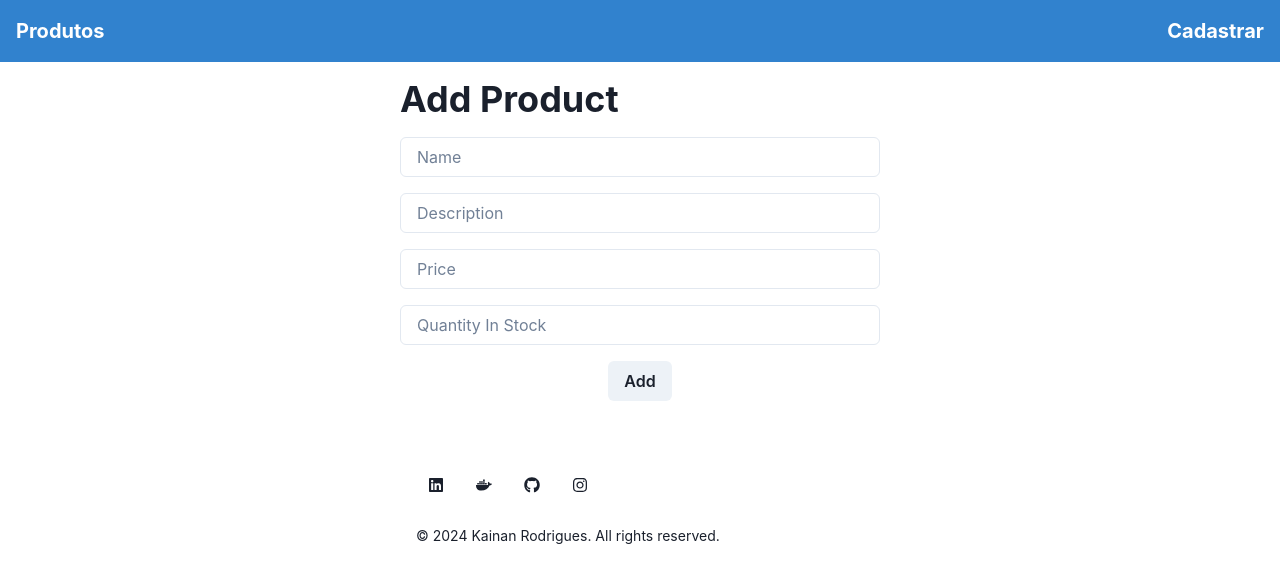
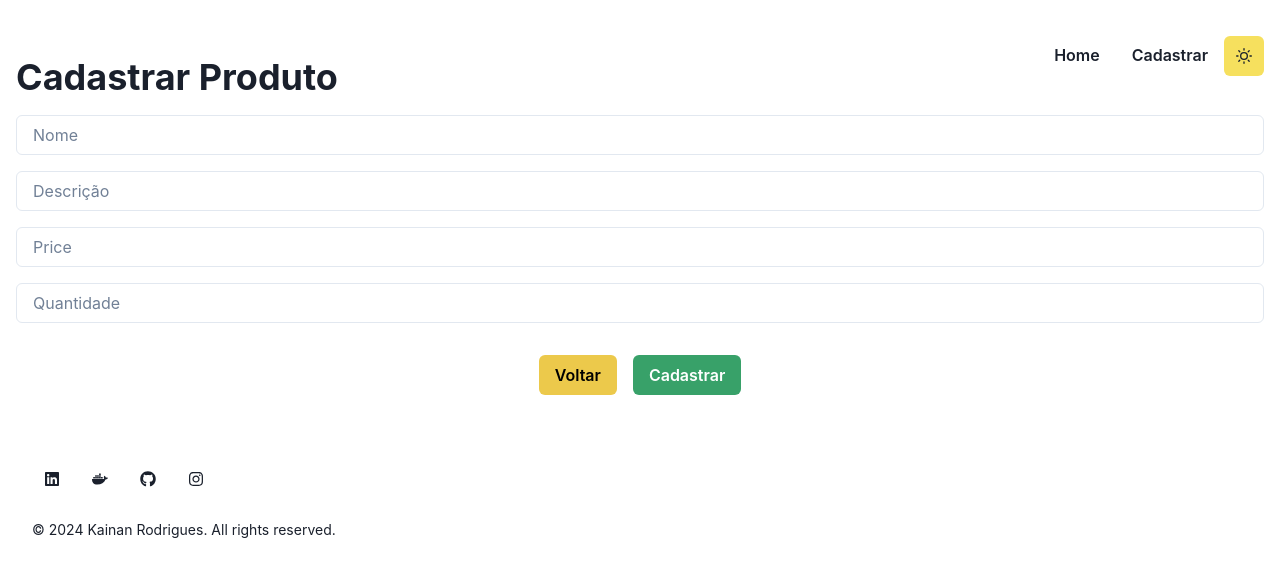
Before and after one commit to Kainanars/market-front, a React (Create React App) app: page /add in a window 1280 px wide. Shown: the top 582 px of the page. Built offline with nearby package versions, Linux system fonts and the light colour scheme.

Commit message:
Adicionando estilo

```diff
--- a/package.json
+++ b/package.json
@@ -3,6 +3,7 @@
   "version": "0.1.0",
   "private": true,
   "dependencies": {
+    "@chakra-ui/icons": "^2.1.1",
     "@chakra-ui/react": "^2.8.2",
     "@emotion/react": "^11.11.4",
     "@emotion/styled": "^11.11.0",
--- a/src/AddProductPage.js
+++ b/src/AddProductPage.js
@@ -1,12 +1,20 @@
 import React, { useState } from 'react';
+import { useNavigate } from 'react-router-dom';
+
 import axios from 'axios';
-import { Box, Heading, VStack, Input, Button } from '@chakra-ui/react';
+import { Box, Heading, VStack, Input, Button, HStack } from '@chakra-ui/react';
 
 const AddProductPage = () => {
     const [name, setName] = useState('');
     const [description, setDescription] = useState('');
     const [price, setPrice] = useState('');
     const [quantityInStock, setQuantityInStock] = useState('');
+    const navigate = useNavigate();
+
+
+    const handleGoBack = () => {
+        navigate(-1); // Voltar para a página anterior
+    };
 
     const handleSubmit = (e) => {
         e.preventDefault();
@@ -27,13 +35,16 @@ const AddProductPage = () => {
 
     return (
         <Box>
-            <Heading>Add Product</Heading>
+            <Heading>Cadastrar Produto</Heading>
             <VStack as="form" onSubmit={handleSubmit} spacing="4" mt="4">
-                <Input placeholder="Name" value={name} onChange={e => setName(e.target.value)} />
-                <Input placeholder="Description" value={description} onChange={e => setDescription(e.target.value)} />
+                <Input placeholder="Nome" value={name} onChange={e => setName(e.target.value)} />
+                <Input placeholder="Descrição" value={description} onChange={e => setDescription(e.target.value)} />
                 <Input placeholder="Price" value={price} onChange={e => setPrice(e.target.value)} />
-                <Input placeholder="Quantity In Stock" value={quantityInStock} onChange={e => setQuantityInStock(e.target.value)} />
-                <Button type="submit">Add</Button>
+                <Input placeholder="Quantidade" value={quantityInStock} onChange={e => setQuantityInStock(e.target.value)} />
+                <HStack spacing="4" mt="4" justifyContent="space-between">
+                    <Button onClick={handleGoBack} colorScheme="yellow">Voltar</Button>
+                    <Button type="submit" colorScheme="green">Cadastrar</Button>
+                </HStack>
             </VStack>
         </Box>
     );
--- a/src/App.js
+++ b/src/App.js
@@ -18,7 +18,7 @@ const App = () => {
   return (
     <ChakraProvider>
       <Navbar />
-      <Box p="4" pl="400px" pr={"400px"}> {/* Adiciona um espaçamento à esquerda para evitar que os inputs se estiquem */}
+      <Box marginTop={18} p="4"> {/* Adiciona um espaçamento à esquerda para evitar que os inputs se estiquem */}
         <BrowserRouter>
           <Routes>
             <Route path="/add" element={<AddProductPage />} />
--- a/src/EditProductPage.js
+++ b/src/EditProductPage.js
@@ -1,18 +1,22 @@
 import React, { useState, useEffect } from 'react';
 import axios from 'axios';
 import { useParams, useNavigate } from 'react-router-dom';
-import { Box, Heading, VStack, Input, Button } from '@chakra-ui/react';
-const navigate = useNavigate;
+import { Box, Heading, VStack, Input, Button, HStack } from '@chakra-ui/react';
 
 const EditProductPage = () => {
     const { id } = useParams();
     const [product, setProduct] = useState(null);
+    const navigate = useNavigate();
 
     useEffect(() => {
         axios.get(`https://market-4c5n.onrender.com/api/products/${id}`)
             .then(response => setProduct(response.data))
             .catch(error => console.error(error));
     }, [id]);
+
+    const handleGoBack = () => {
+        navigate(-1); // Voltar para a página anterior
+    };
 
     const handleSubmit = (e) => {
         e.preventDefault();
@@ -25,14 +29,17 @@ const EditProductPage = () => {
 
     return (
         <Box>
-            <Heading>Edit Product</Heading>
+            <Heading>Editar Produto</Heading>
             {product && (
                 <VStack as="form" onSubmit={handleSubmit} spacing="4" mt="4">
-                    <Input placeholder="Name" value={product.Name} onChange={e => setProduct({ ...product, Name: e.target.value })} />
-                    <Input placeholder="Description" value={product.Description} onChange={e => setProduct({ ...product, Description: e.target.value })} />
-                    <Input placeholder="Price" value={product.Price} onChange={e => setProduct({ ...product, Price: e.target.value })} />
-                    <Input placeholder="Quantity In Stock" value={product.QuantityInStock} onChange={e => setProduct({ ...product, QuantityInStock: e.target.value })} />
-                    <Button type="submit">Save</Button>
+                    <Input placeholder="Nome" value={product.Name} onChange={e => setProduct({ ...product, Name: e.target.value })} />
+                    <Input placeholder="Descrição" value={product.Description} onChange={e => setProduct({ ...product, Description: e.target.value })} />
+                    <Input placeholder="Preço" value={product.Price} onChange={e => setProduct({ ...product, Price: e.target.value })} />
+                    <Input placeholder="Quantidade" value={product.QuantityInStock} onChange={e => setProduct({ ...product, QuantityInStock: e.target.value })} />
+                    <HStack spacing="4" mt="4" justifyContent="space-between">
+                        <Button onClick={handleGoBack} colorScheme="blue">Voltar</Button>
+                        <Button type="submit" colorScheme="yellow">Salvar</Button>
+                    </HStack>
                 </VStack>
             )}
         </Box>
--- a/src/Navbar.js
+++ b/src/Navbar.js
@@ -1,17 +1,138 @@
-import { Box, Flex, Link, Spacer, VStack } from '@chakra-ui/react';
+import { useState } from 'react'
+import {
+    useColorMode,
+    Switch,
+    Flex,
+    Button,
+    IconButton,
+    Link
+} from '@chakra-ui/react'
+import { HamburgerIcon, CloseIcon, MoonIcon, SunIcon } from '@chakra-ui/icons' // Importe os ícones MoonIcon e SunIcon
 
 const Navbar = () => {
+    const { colorMode, toggleColorMode } = useColorMode()
+    const isDark = colorMode === 'dark'
+    const [display, changeDisplay] = useState('none')
     return (
-        <Flex bg="blue.500" p="4" align="center">
-            <Box>
-                <Link href="/" color="white" fontWeight="bold" fontSize="xl">Produtos</Link>
-            </Box>
-            <Spacer />
-            <VStack spacing="4" direction="row">
-                <Link href="/add" color="white" fontWeight="bold" fontSize="xl">Cadastrar</Link>
-            </VStack>
+        <Flex marginBottom={10}>
+            <Flex
+                position="fixed"
+                top="1rem"
+                right="1rem"
+                align="center"
+            >
+                {/* Desktop */}
+                <Flex
+                    display={['none', 'none', 'flex', 'flex']}
+                >
+                    <Link href="/" passHref>
+                        <Button
+                            as="a"
+                            variant="ghost"
+                            aria-label="Home"
+                            my={5}
+                            w="100%"
+                        >
+                            Home
+                        </Button>
+                    </Link>
+
+                    <Link href="/add" passHref>
+                        <Button
+                            as="a"
+                            variant="ghost"
+                            aria-label="Cadastrar"
+                            my={5}
+                            w="100%"
+                        >
+                            Cadastrar
+                        </Button>
+                    </Link>
+
+                </Flex>
+
+                {/* Mobile */}
+                <IconButton
+                    aria-label="Open Menu"
+                    size="lg"
+                    mr={2}
+                    icon={
+                        <HamburgerIcon />
+                    }
+                    onClick={() => changeDisplay('flex')}
+                    display={['flex', 'flex', 'none', 'none']}
+                />
+                <IconButton
+                    aria-label="Toggle Dark Mode"
+                    icon={isDark ? <MoonIcon /> : <SunIcon />}
+                    onClick={toggleColorMode}
+                    color={isDark ? 'yellow.300' : 'gray.800'}
+                    bgColor={isDark ? 'gray.800' : 'yellow.300'}
+                    _hover={{
+                        color: isDark ? 'yellow.400' : 'gray.900',
+                        bgColor: isDark ? 'gray.700' : 'yellow.400'
+                    }}
+                />
+            </Flex>
+
+            {/* Mobile Content */}
+            <Flex
+                w='100vw'
+                display={display}
+                bgColor="black"
+                zIndex={20}
+                h="100vh"
+                pos="fixed"
+                top="0"
+                left="0"
+                overflowY="auto"
+                flexDir="column"
+            >
+                <Flex justify="flex-end">
+                    <IconButton
+                        mt={2}
+                        mr={2}
+                        aria-label="Close Menu"
+                        size="lg"
+                        icon={
+                            <CloseIcon />
+                        }
+                        onClick={() => changeDisplay('none')}
+                    />
+                </Flex>
+
+                <Flex
+                    flexDir="column"
+                    align="center"
+                >
+                    <Link href="/" passHref>
+                        <Button
+                            as="a"
+                            variant="ghost"
+                            aria-label="Home"
+                            my={5}
+                            w="100%"
+                        >
+                            Home
+                        </Button>
+                    </Link>
+
+                    <Link href="/add" passHref>
+                        <Button
+                            as="a"
+                            variant="ghost"
+                            aria-label="Cadastrar"
+                            my={5}
+                            w="100%"
+                        >
+                            Cadastrar
+                        </Button>
+                    </Link>
+
+                </Flex>
+            </Flex>
         </Flex>
-    );
-};
+    )
+}
 
 export default Navbar;
--- a/src/ProductListPage.js
+++ b/src/ProductListPage.js
@@ -1,7 +1,8 @@
 import React, { useState, useEffect } from 'react';
 import axios from 'axios';
 import { Link } from 'react-router-dom';
-import { Box, Heading, Flex, Button } from '@chakra-ui/react';
+import { Box, Heading, Flex, Button, Grid, GridItem } from '@chakra-ui/react';
+import { useColorModeValue } from '@chakra-ui/react'; // Importe useColorModeValue aqui
 
 const ProductListPage = () => {
     const [products, setProducts] = useState([]);
@@ -15,7 +16,7 @@ const ProductListPage = () => {
                 }
             )
             .catch(error => console.error(error));
-    }, []);
+    }, [products]);
 
     const handleDelete = (id) => {
         axios.delete(`https://market-4c5n.onrender.com/api/products/${id}`)
@@ -25,27 +26,37 @@ const ProductListPage = () => {
             .catch(error => console.error(error));
     };
 
+    const bgColor = useColorModeValue('gray.100', 'gray.700'); // Defina a cor de fundo com useColorModeValue
+    const textColor = useColorModeValue('gray.800', 'gray.200'); // Defina a cor do texto com useColorModeValue
+
     return (
         <Box>
             <Flex justify="center">
                 <Heading>Products</Heading>
             </Flex>
-            <Flex justify="center" flexDirection="row" flexWrap="wrap">
+            <Grid
+                templateColumns={{ base: '1fr', md: 'repeat(2, 1fr)' }}
+                gap={6}
+                justifyContent="center"
+                padding={4}
+            >
                 {products.map(product => (
-                    <Box key={product.Id} bg="gray.200" p="4" rounded="md" marginBottom="4" marginTop="10" marginRight="10">
+                    <GridItem key={product.Id} maxWidth="90vw">
+                        <Box bg={bgColor} p="4" rounded="md" marginBottom="4">
                             <Box marginBottom="2">
-                            <Heading size="md" marginBottom={5}>{product.Name}</Heading>
-                            <p>{product.Description}</p>
-                            <p>Preço: {product.Price}</p>
-                            <p>Quantidade: {product.QuantityInStock}</p>
+                                <Heading size="md" marginBottom={5} color={textColor}>{product.Name}</Heading>
+                                <p style={{ color: textColor }}>{product.Description}</p>
+                                <p style={{ color: textColor }}>Preço: {product.Price}</p>
+                                <p style={{ color: textColor }}>Quantidade: {product.QuantityInStock}</p>
                             </Box>
                             <Flex justify="flex-end">
                                 <Button as={Link} to={`/edit/${product.Id}`} colorScheme="blue" mr="2">Edit</Button>
                                 <Button onClick={() => handleDelete(product.Id)} colorScheme="red">Delete</Button>
                             </Flex>
                         </Box>
+                    </GridItem>
                 ))}
-            </Flex>
+            </Grid>
         </Box>
     );
 };
```
Also changed, not shown: 1 other file (tests, documents, lock files or other folders). Lines whose indentation alone changed are shown as unchanged.
